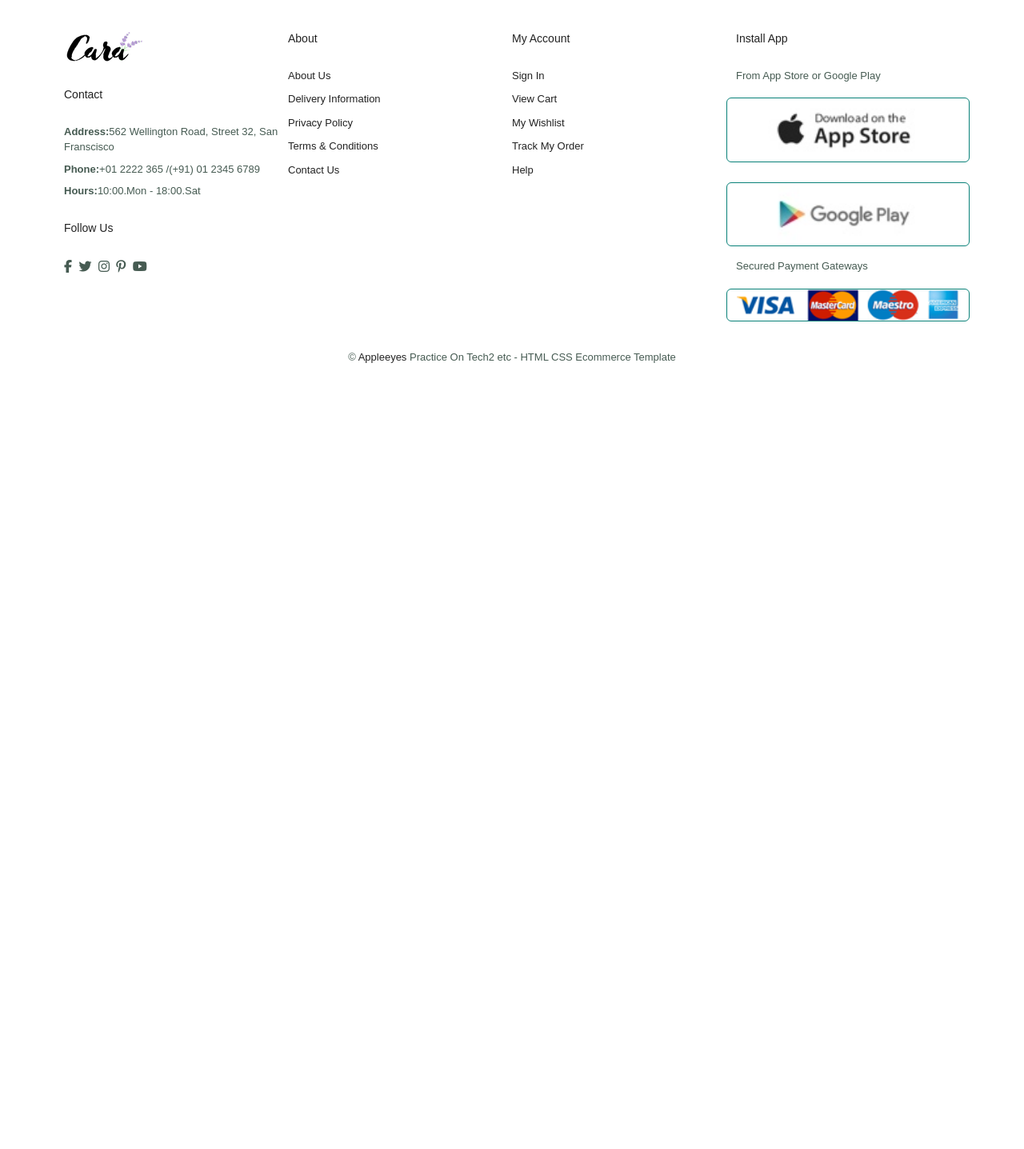
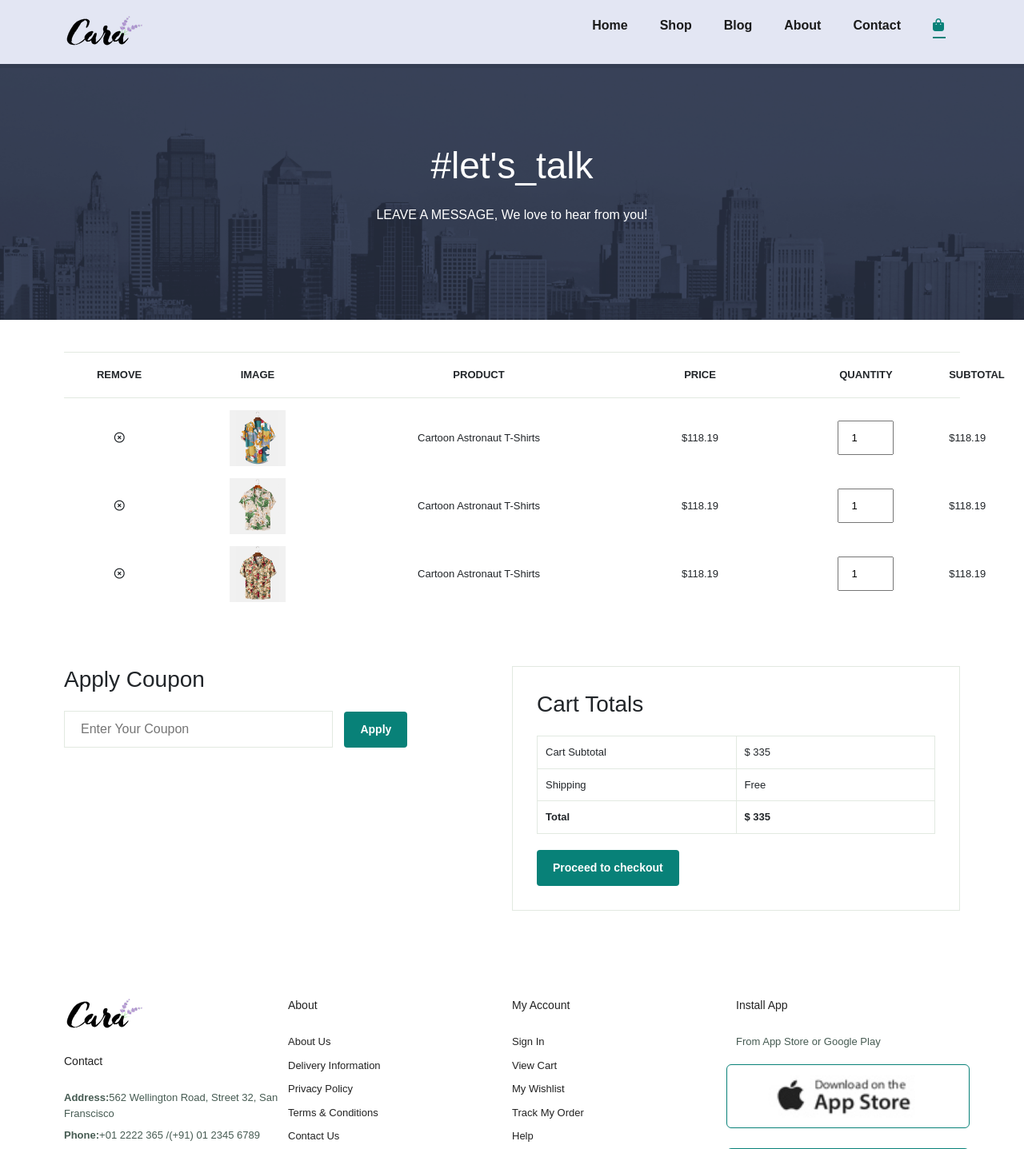
Before and after one commit to Appleeyes/Online-shop, a PHP site: template src/Views/Cart/cart.php in a window 1280 px wide. Shown: the top 1437 px of the page at 80% size. Before the commit the page ends 454 px from the top, so only its background shows below. Run offline with PHP 8.4, Linux system fonts and the light colour scheme; the template is opened without the code that fills it, so the values that code supplies are empty; some libraries are stand-ins or nearby versions.

Commit message:
feat: added function to show the cart page and added another table called cart for users products

```diff
--- a/src/Views/Cart/cart.php
+++ b/src/Views/Cart/cart.php
@@ -0,0 +1,89 @@
+<?php
+$activePage = 'cart';
+require_once __DIR__ . '/../templates/header.php';
+require_once __DIR__ . '/../templates/navigation.php';
+
+error_reporting(E_ALL);
+ini_set('display_errors', 1);
+?>
+
+
+
+<section id="page-header" class="about-header">
+    <h2>#let's_talk</h2>
+    <p>LEAVE A MESSAGE, We love to hear from you!</p>
+</section>
+
+<section id="cart" class="section-p1">
+    <table width="100%">
+        <thead>
+            <tr>
+                <td>Remove</td>
+                <td>Image</td>
+                <td>Product</td>
+                <td>Price</td>
+                <td>Quantity</td>
+                <td>Subtotal</td>
+            </tr>
+        </thead>
+        <tbody>
+            <tr>
+                <td><i class="far fa-times-circle"></i><a href="#"></a></td>
+                <td><img src="img/products/f1.jpg" alt=""></td>
+                <td>Cartoon Astronaut T-Shirts</td>
+                <td>$118.19</td>
+                <td><input type="number" value="1"></td>
+                <td>$118.19</td>
+            </tr>
+            <tr>
+                <td><i class="far fa-times-circle"></i><a href="#"></a></td>
+                <td><img src="img/products/f2.jpg" alt=""></td>
+                <td>Cartoon Astronaut T-Shirts</td>
+                <td>$118.19</td>
+                <td><input type="number" value="1"></td>
+                <td>$118.19</td>
+            </tr>
+            <tr>
+                <td><i class="far fa-times-circle"></i><a href="#"></a></td>
+                <td><img src="img/products/f3.jpg" alt=""></td>
+                <td>Cartoon Astronaut T-Shirts</td>
+                <td>$118.19</td>
+                <td><input type="number" value="1"></td>
+                <td>$118.19</td>
+            </tr>
+        </tbody>
+    </table>
+</section>
+
+<section id="cart-add" class="section-p1">
+    <div id="coupon">
+        <h3>Apply Coupon</h3>
+        <div>
+            <input type="text" placeholder="Enter Your Coupon">
+            <button class="normal">Apply</button>
+        </div>
+    </div>
+
+    <div id="subtotal">
+        <h3>Cart Totals</h3>
+        <table>
+            <tr>
+                <td>Cart Subtotal</td>
+                <td>$ 335</td>
+            </tr>
+            <tr>
+                <td>Shipping</td>
+                <td>Free</td>
+            </tr>
+            <tr>
+                <td><strong>Total</strong></td>
+                <td><strong>$ 335</strong></td>
+            </tr>
+        </table>
+        <button class="normal">Proceed to checkout</button>
+    </div>
+</section>
+
+<?php
+require_once __DIR__ . '/../templates/footer.php';
+?>
--- a/src/Views/templates/navigation.php
+++ b/src/Views/templates/navigation.php
@@ -8,7 +8,7 @@
             <li><a class="<?php if ($activePage === 'blog') echo 'active'; ?>" href="blog.html">Blog</a></li>
             <li><a class="<?php if ($activePage === 'about') echo 'active'; ?>" href="about.html">About</a></li>
             <li><a class="<?php if ($activePage === 'contact') echo 'active'; ?>" href="contact.html">Contact</a></li>
-            <li class="<?php if ($activePage === 'cart') echo 'active'; ?>" id="lg-ba"><a href="cart.html"><i class="fa-solid fa-bag-shopping"></i></a></li>
+            <li class='id="lg-ba"'><a class="<?php if ($activePage === 'cart') echo 'active'; ?>" href="<?= BASE_URL ?>cart"><i class="fa-solid fa-bag-shopping"></i></a></li>
             <a href="#" id="close"><i class="fas fa-times"></i></a>
         </ul>
     </div>
```
Also changed, not shown: index.php (+6 -3 lines), mysql.session.sql (+11 -0 lines), src/Controllers/CartController.php (+16 -0 lines).
